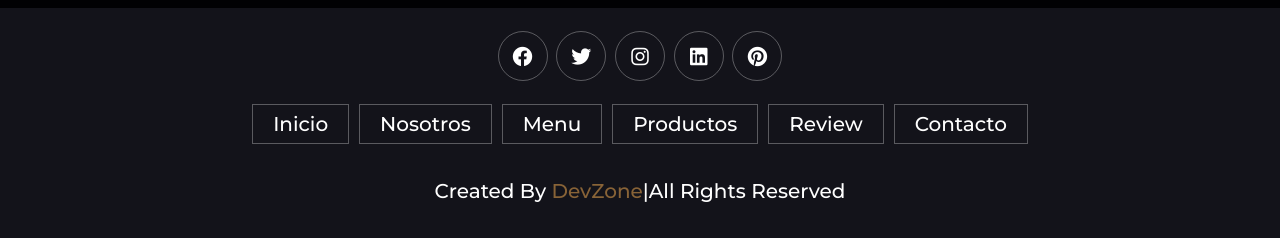
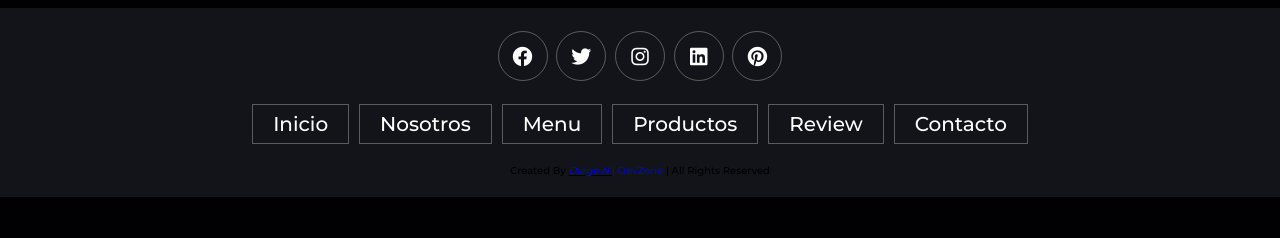
Before and after one commit to CristianNievesDeveloper/Cafeteria-template-2.github.io, a plain HTML site: page index.html in a window 1280 px wide. Shown: the part 4474-4712 px from the top of the page. After the commit the page ends 4671 px from the top, so only its background shows below. Drawn offline with Linux system fonts and the light colour scheme.

Commit message:
Add files via upload

```diff
--- a/index.html
+++ b/index.html
@@ -309,7 +309,9 @@
             <a href="#review">review</a>
             <a href="#contact">contacto</a>
         </div>
-        <div class="credits">Created by <span>DevZone</span>|all rights reserved </div>
+        <div class="credit">created by <i style="text-decoration: underline;">
+            <a href="https://www.linkedin.com/in/cristian-nieves1012/"> Diego.N </a></i> <a href="mailto:devzone990gmail.com"> | DevZone</a> | all rights reserved
+     </div>
     </section>
     <!-- footer section ends  -->
 
```
